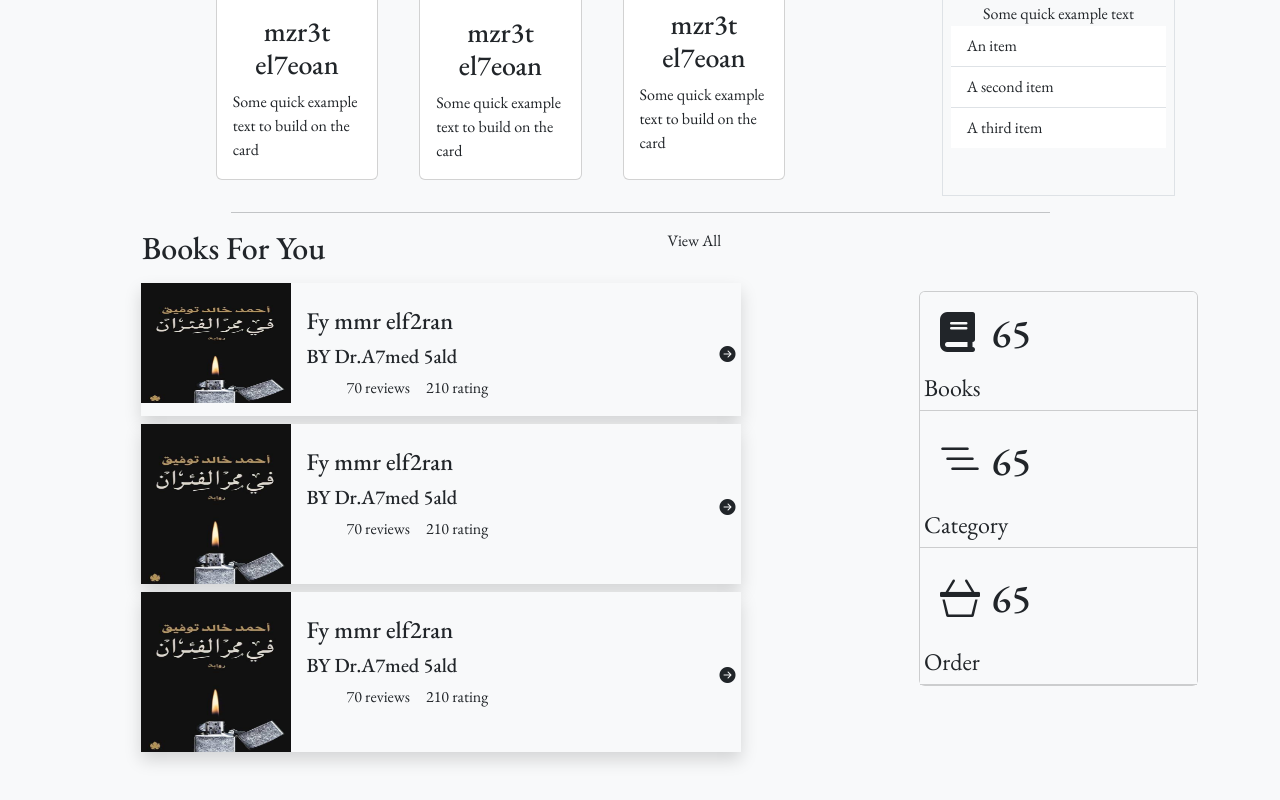
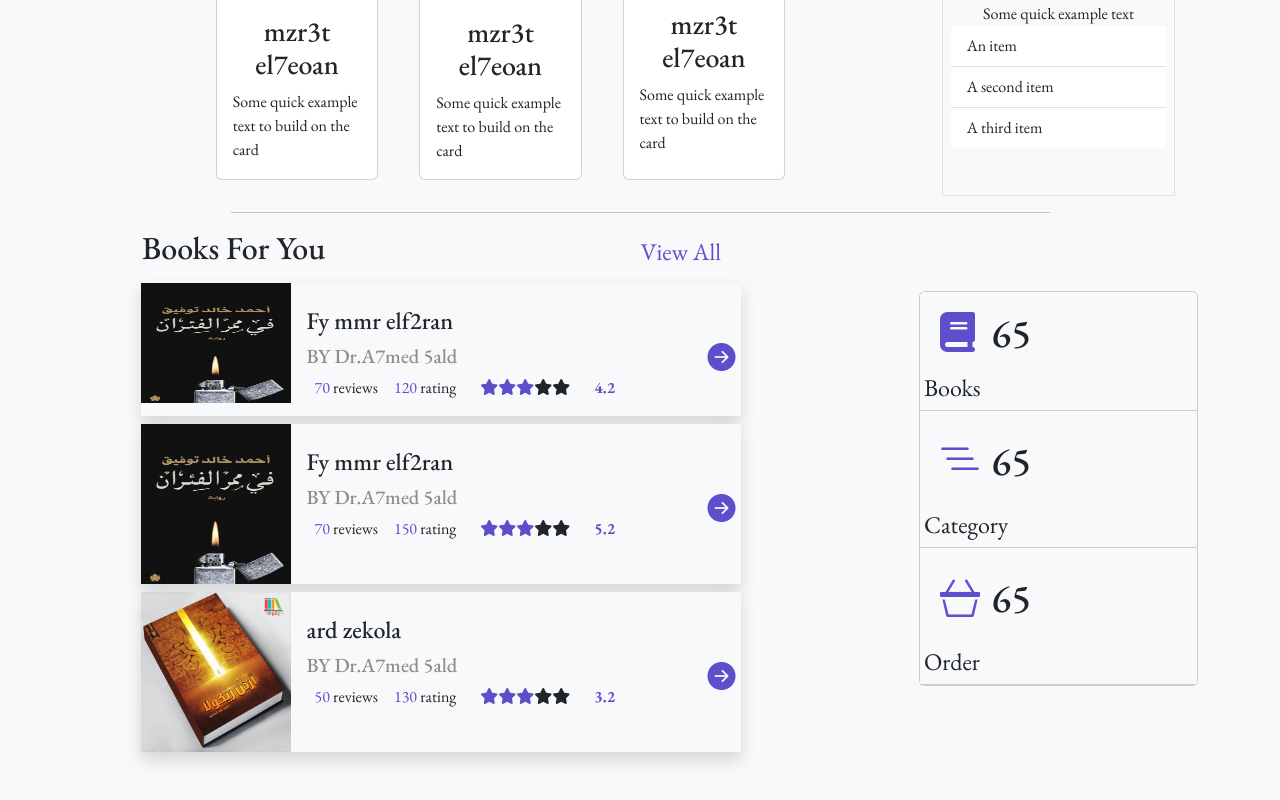
Before and after one commit to alibayomy/Book-Store-Client-Side-React, a React (Create React App) app in the folder bookstore/: page /dashboard in a window 1280 px wide. Shown: the part 339-1139 px from the top of the page. Built offline with nearby package versions, Linux system fonts and the light colour scheme.

Commit message:
edit dashboard tin books section

```diff
--- a/bookstore/src/Pages/Dashboard/Dashboard.js
+++ b/bookstore/src/Pages/Dashboard/Dashboard.js
@@ -1,9 +1,11 @@
 import book1 from '../../images/mzr3t_el7eoan.jpg';
 import book2 from '../../images/fymmr.jpeg'
 import book3 from '../../images/ln ynth.jpg'
+import book4 from '../../images/aedzekola.jpg'
+
 import publishlogo from '../../images/web-logo.jpg';
+import { Link } from "react-router-dom";
 import './dashboard.css'
-
 
 function Dashboard(){
 
@@ -61,10 +63,12 @@ function Dashboard(){
             <hr className='w-75 mx-auto '></hr>
 
             <div className='row justify-content-between  align-items-start flex-wrap mb-5'>
+
                 <div className='d-flex justify-content-between col-lg-7 '>
-                    <h2 className='ps-5'>Books For You</h2>
-                    <p>View All</p>
+                    <h2 className='ps-5' >Books For You</h2>
+                    <Link to='#' className='text-decoration-none align-self-center fs-4' style={{"color":"#5f4ecb"}}>View All</Link>
                 </div>
+
                 <div className='col-lg-8 col-md-12 col-sm-12 mx-auto'>
                     <div className='d-flex bg-light shadow mt-2 col-lg-10 position-relative'>
                         <div className='w-25'>
@@ -72,65 +76,86 @@ function Dashboard(){
                         </div>
                         <div className='w-75'>
                             <h4 className='mt-4 ms-3 '>Fy mmr elf2ran </h4>
-                            <h5 className='ms-3'>BY Dr.A7med 5ald</h5>
-                            <ul className='d-flex book-dashboard-detail'>
-                                <li className='ms-4'>70 reviews</li>
-                                <li className='ms-3'>210 rating</li>
-                                <li className='ms-4'></li>
-                                <li className='ms-4'></li>
+                            <h5 className='ms-3 opacity-50'>BY Dr.A7med 5ald</h5>
+                            <ul className='d-flex book-dashboard-detail p-0'>
+                                <li className='ms-4' ><span className='fs-6' style={{"color":"#5f4ecb"}}>70</span> reviews</li>
+                                <li className='ms-3'><span className='fs-6' style={{"color":"#5f4ecb"}}>120</span> rating</li>
+                                <li className='ms-4'>
+                                <span class="fa fa-star checked" style={{"color":"#5f4ecb"}}></span>
+                                    <span class="fa fa-star checked" style={{"color":"#5f4ecb"}}></span>
+                                    <span class="fa fa-star checked" style={{"color":"#5f4ecb"}}></span>
+                                    <span class="fa fa-star"></span>
+                                    <span class="fa fa-star"></span>
+                                </li>
+                                <li className='ms-4'><span className='fs-6 fw-bold' style={{"color":"#5f4ecb"}}>4.2</span> </li>
 
                             </ul>
                         </div>
                         <div className='book-arrow position-absolute'>
-                            <i class="bi bi-arrow-right-circle-fill"></i>
+                            <i class="bi bi-arrow-right-circle-fill fs-3" style={{"color":"#5f4ecb"}}></i>
                         </div>
                     </div>
+
                     <div className='d-flex bg-light shadow mt-2 col-lg-10 position-relative'>
                         <div className='w-25'>
                             <img src={book2} className="card-img-top d-block mx-auto  w-100" style={{"height":"160px"}} alt="..." />
                         </div>
                         <div className='w-75'>
                             <h4 className='mt-4 ms-3 '>Fy mmr elf2ran </h4>
-                            <h5 className='ms-3'>BY Dr.A7med 5ald</h5>
-                            <ul className='d-flex book-dashboard-detail'>
-                                <li className='ms-4'>70 reviews</li>
-                                <li className='ms-3'>210 rating</li>
-                                <li className='ms-4'></li>
-                                <li className='ms-4'></li>
+                            <h5 className='ms-3 opacity-50'>BY Dr.A7med 5ald</h5>
+                            <ul className='d-flex book-dashboard-detail p-0'>
+                                <li className='ms-4'><span className='fs-6' style={{"color":"#5f4ecb"}}>70</span> reviews</li>
+                                <li className='ms-3'><span className='fs-6' style={{"color":"#5f4ecb"}}>150</span> rating</li>
+                                <li className='ms-4'>
+                                    <span class="fa fa-star checked" style={{"color":"#5f4ecb"}}></span>
+                                    <span class="fa fa-star checked" style={{"color":"#5f4ecb"}}></span>
+                                    <span class="fa fa-star checked" style={{"color":"#5f4ecb"}}></span>
+                                    <span class="fa fa-star"></span>
+                                    <span class="fa fa-star"></span>
+                                </li>
+                                <li className='ms-4'><span className='fs-6 fw-bold' style={{"color":"#5f4ecb"}}>5.2</span> </li>
 
                             </ul>
                         </div>
                         <div className='book-arrow position-absolute'>
-                            <i class="bi bi-arrow-right-circle-fill"></i>
+                            <i class="bi bi-arrow-right-circle-fill fs-3" style={{"color":"#5f4ecb"}}></i>
                         </div>
                     </div>
+
                     <div className='d-flex bg-light shadow mt-2 col-lg-10 position-relative'>
                         <div className='w-25'>
-                            <img src={book2} className="card-img-top d-block mx-auto  w-100" style={{"height":"160px"}} alt="..." />
+                            <img src={book4} className="card-img-top d-block mx-auto  w-100" style={{"height":"160px"}} alt="..." />
                         </div>
                         <div className='w-75'>
-                            <h4 className='mt-4 ms-3 '>Fy mmr elf2ran </h4>
-                            <h5 className='ms-3'>BY Dr.A7med 5ald</h5>
-                            <ul className='d-flex book-dashboard-detail'>
-                                <li className='ms-4'>70 reviews</li>
-                                <li className='ms-3'>210 rating</li>
-                                <li className='ms-4'></li>
-                                <li className='ms-4'></li>
+                            <h4 className='mt-4 ms-3 '>ard zekola</h4>
+                            <h5 className='ms-3 opacity-50'>BY Dr.A7med 5ald</h5>
+                            <ul className='d-flex book-dashboard-detail p-0'>
+                                <li className='ms-4'><span className='fs-6' style={{"color":"#5f4ecb"}}>50</span> reviews</li>
+                                <li className='ms-3'><span className='fs-6' style={{"color":"#5f4ecb"}}>130</span> rating</li>
+                                <li className='ms-4'>
+                                <span class="fa fa-star checked" style={{"color":"#5f4ecb"}}></span>
+                                    <span class="fa fa-star checked" style={{"color":"#5f4ecb"}}></span>
+                                    <span class="fa fa-star checked" style={{"color":"#5f4ecb"}}></span>
+                                    <span class="fa fa-star"></span>
+                                    <span class="fa fa-star"></span>
+                                </li>
+                                <li className='ms-4'><span className='fs-6 fw-bold' style={{"color":"#5f4ecb"}}>3.2</span></li>
 
                             </ul>
                         </div>
                         <div className='book-arrow position-absolute'>
-                            <i class="bi bi-arrow-right-circle-fill"></i>
+                            <i class="bi bi-arrow-right-circle-fill fs-3" style={{"color":"#5f4ecb"}}></i>
                         </div>
                     </div>
                 </div>
+
+
                 <div className='col-lg-3 col-md-12 col-sm-12 p-0 mt-sm-3 me-0'>
                     <div class="card bg-light" >
                         <div class="card-header bg-light p-1">
                             <div className='d-flex justify-content-start'>
                                     <div className='p-3  col-lg-3 sol-md-3 col-sm-3'>
-                                    <i class="fa-solid fa-book align-self-end fs-1"></i>
-
+                                    <i class="fa-solid fa-book align-self-end fs-1" style={{"color":"#5f4ecb"}}></i>
                                     </div>
                                 <h1 className='text-start align-self-center col-lg-9 sol-md-9 col-sm-9 mb-0'>65</h1>
                             </div>
@@ -141,7 +166,7 @@ function Dashboard(){
                         <div className='d-flex justify-content-start'>
                                 <div className='p-3  col-lg-3 sol-md-3 col-sm-3'>
 
-                                <i class="bi bi-list-nested align-self-end fs-1 "></i>
+                                <i class="bi bi-list-nested align-self-end fs-1" style={{"color":"#5f4ecb"}}></i>
                                 </div>
                                 <h1 className='text-start align-self-center col-lg-9 sol-md-9 col-sm-9 mb-0'>65</h1>
                             </div>
@@ -151,7 +176,7 @@ function Dashboard(){
                         <div class="card-header bg-light p-1">
                             <div className='d-flex justify-content-start'>
                             <div className='p-3  col-lg-3 sol-md-3 col-sm-3'>
-                                    <i class="bi bi-basket3 align-self-end fs-1 col-lg-3 sol-md-3 col-sm-3"></i>
+                                    <i class="bi bi-basket3 align-self-end fs-1 col-lg-3 sol-md-3 col-sm-3" style={{"color":"#5f4ecb"}}></i>
                             </div>
                                     <h1 className='text-start align-self-center col-lg-9 sol-md-9 col-sm-9 mb-0'>65</h1>
                             </div>
--- a/bookstore/src/Pages/Dashboard/dashboard.css
+++ b/bookstore/src/Pages/Dashboard/dashboard.css
@@ -6,12 +6,12 @@
 .book-img::after {
     content: "$45";
     position: absolute;
-    top: -2px;
-    right: -16px;
-    color: #469d1c;
+    top: 12.5%;
+    right: -2px;
+    color: #5f4ecb;
     background-color: #ffffff;
     padding: 5px;
-    width: 39%;
+    width: 25%;
     border-radius: 17px;
     text-align: start;
     font-size: 1.1rem;
@@ -24,6 +24,6 @@
 
 .book-arrow {
     right: 5px;
-    top: 45%;
+    top: 40%;
     cursor: pointer;
 }
```
Also changed, not shown: bookstore/src/images/aedzekola.jpg (added).
